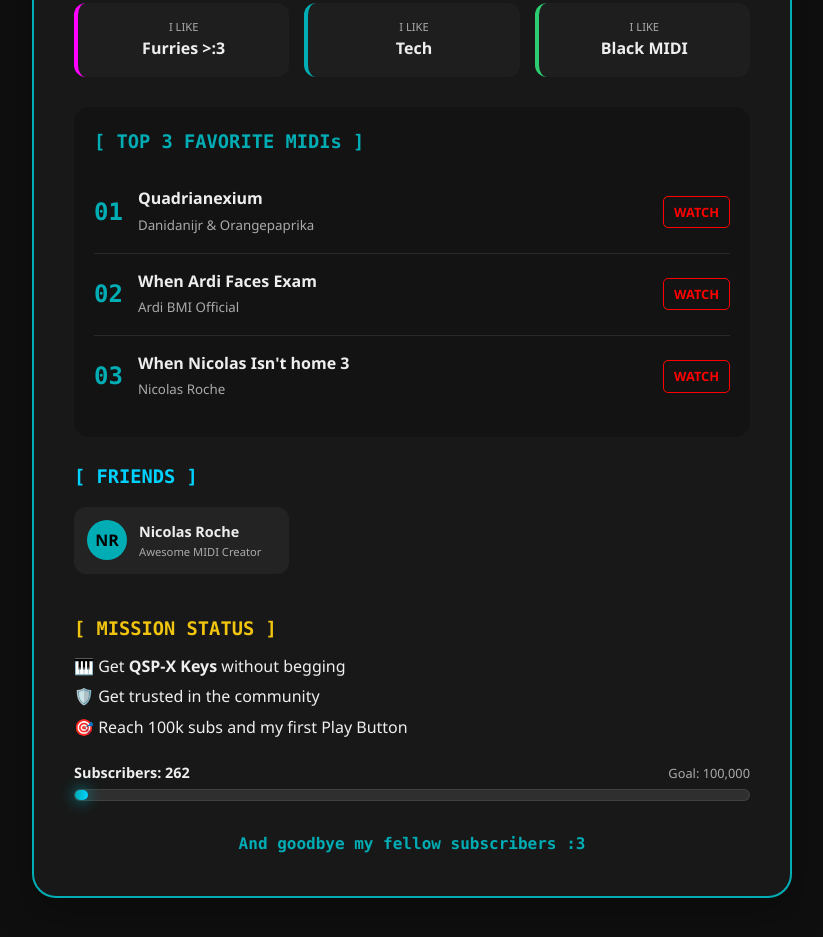
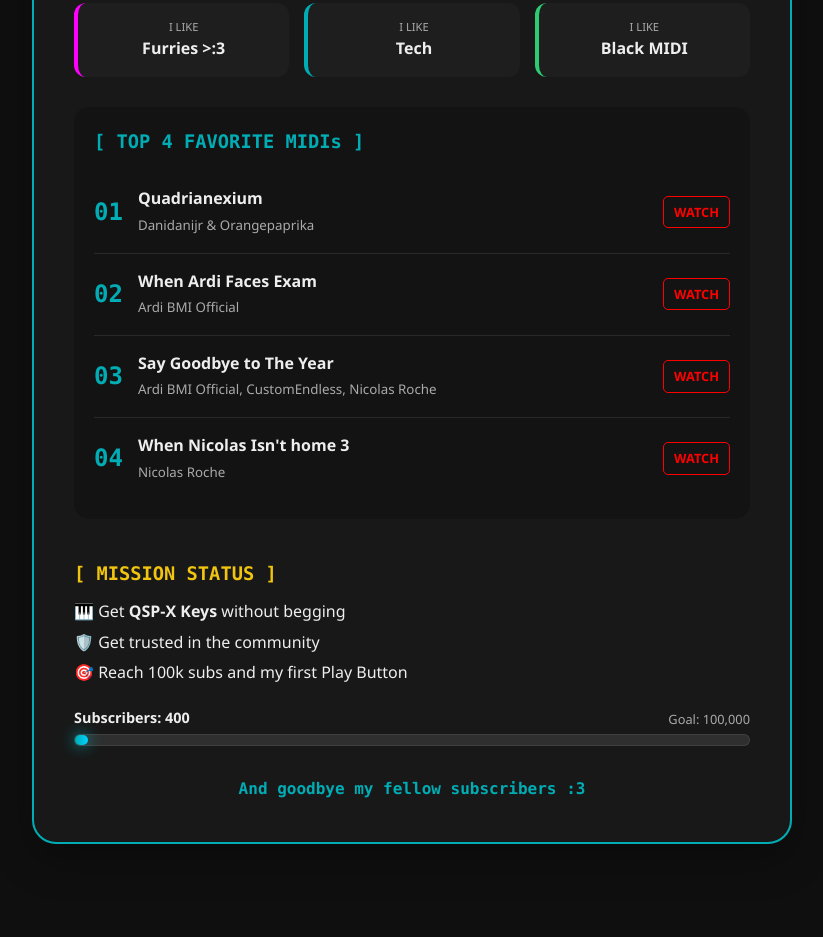
Before and after one commit to VFATZsMIDIs/VFATZsMIDIs.github.io, a plain HTML site: page aboutme.html in a window 1280 px wide. Shown: the part 615-1552 px from the top of the page, without its empty margins (228-1051 px from the left). After the commit the page ends 1529 px from the top, so only its background shows below. Drawn offline with Linux system fonts and the light colour scheme.

Commit message:
Update aboutme.html

```diff
--- a/aboutme.html
+++ b/aboutme.html
@@ -305,7 +305,7 @@
         </div>
 
         <div class="fav-list">
-            <h3 style="color: var(--accent); margin-bottom: 15px; font-family: 'Consolas', monospace;">[ TOP 3 FAVORITE MIDIs ]</h3>
+            <h3 style="color: var(--accent); margin-bottom: 15px; font-family: 'Consolas', monospace;">[ TOP 4 FAVORITE MIDIs ]</h3>
 
             <div class="fav-item">
                 <div class="fav-info">
@@ -333,24 +333,22 @@
                 <div class="fav-info">
                     <span class="fav-rank">03</span>
                     <div>
+                        <strong>Say Goodbye to The Year</strong><br>
+                        <small style="color: var(--text-secondary);">Ardi BMI Official, CustomEndless, Nicolas Roche</small>
+                    </div>
+                </div>
+                <a href="https://www.youtube.com/watch?v=rfsAq6vDd3U" target="_blank" class="yt-link">WATCH</a>
+            </div>
+
+            <div class="fav-item">
+                <div class="fav-info">
+                    <span class="fav-rank">04</span>
+                    <div>
                         <strong>When Nicolas Isn't home 3</strong><br>
                         <small style="color: var(--text-secondary);">Nicolas Roche</small>
                     </div>
                 </div>
                 <a href="https://www.youtube.com/watch?v=tWl-azTiDQM" target="_blank" class="yt-link">WATCH</a>
-            </div>
-        </div>
-
-        <div class="section-box">
-            <h3 style="color: var(--glow-blue); font-family: 'Consolas', monospace;">[ FRIENDS ]</h3>
-            <div class="friends-grid">
-                <a href="https://www.youtube.com/@nicolasroche4290" target="_blank" class="friend-item">
-                    <div class="friend-avatar">NR</div>
-                    <div>
-                        <div style="font-weight: bold; font-size: 0.9rem;">Nicolas Roche</div>
-                        <div style="font-size: 0.7rem; color: var(--text-secondary);">Awesome MIDI Creator</div>
-                    </div>
-                </a>
             </div>
         </div>
 
@@ -363,7 +361,7 @@
             </ul>
 
             <div class="progress-label-flex">
-                <span style="font-size: 0.9rem; font-weight: bold;">Subscribers: 262</span>
+                <span style="font-size: 0.9rem; font-weight: bold;">Subscribers: 400</span>
                 <span style="font-size: 0.8rem; color: var(--text-secondary);">Goal: 100,000</span>
             </div>
             <div class="progress-container">
```
